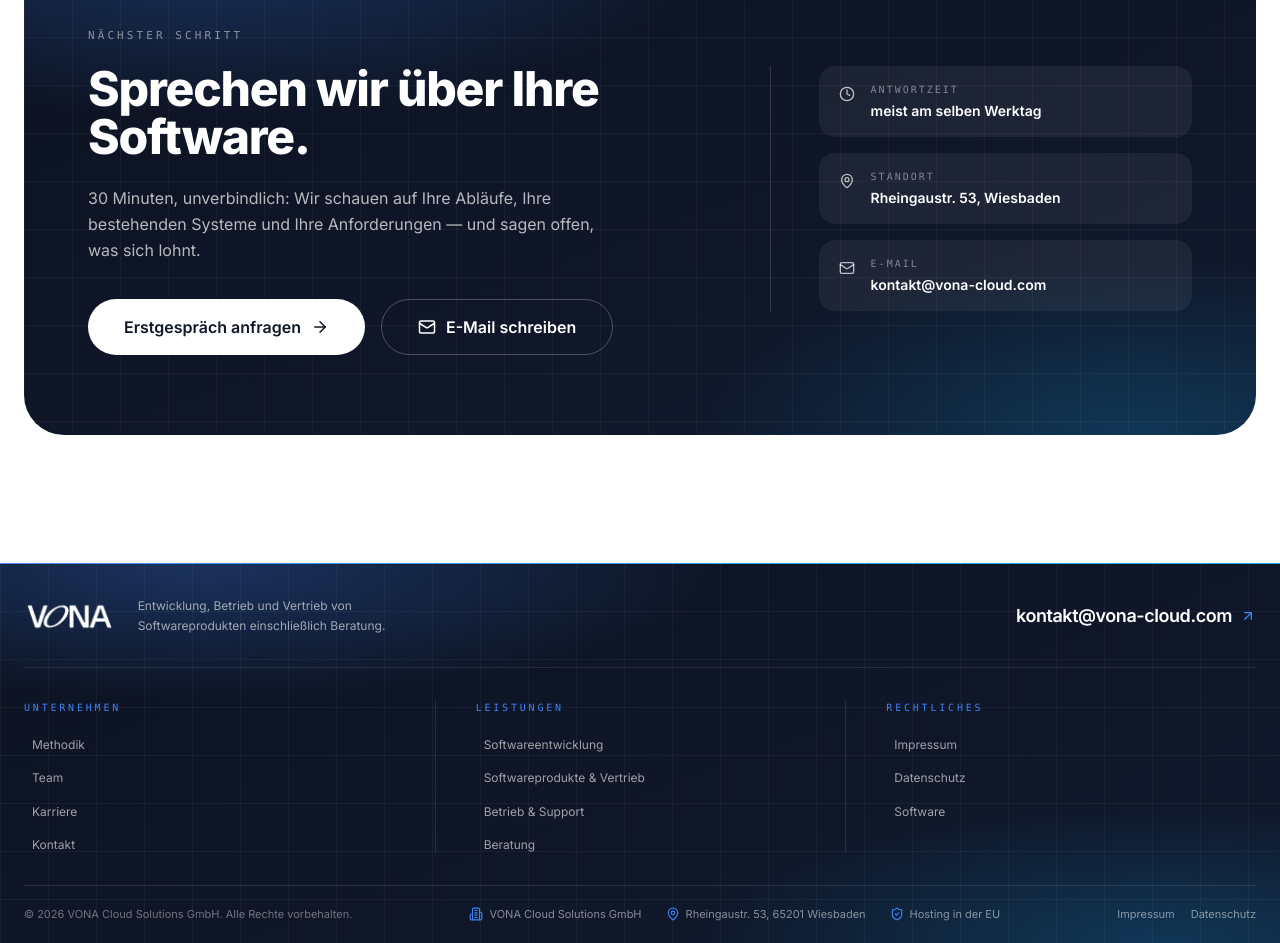
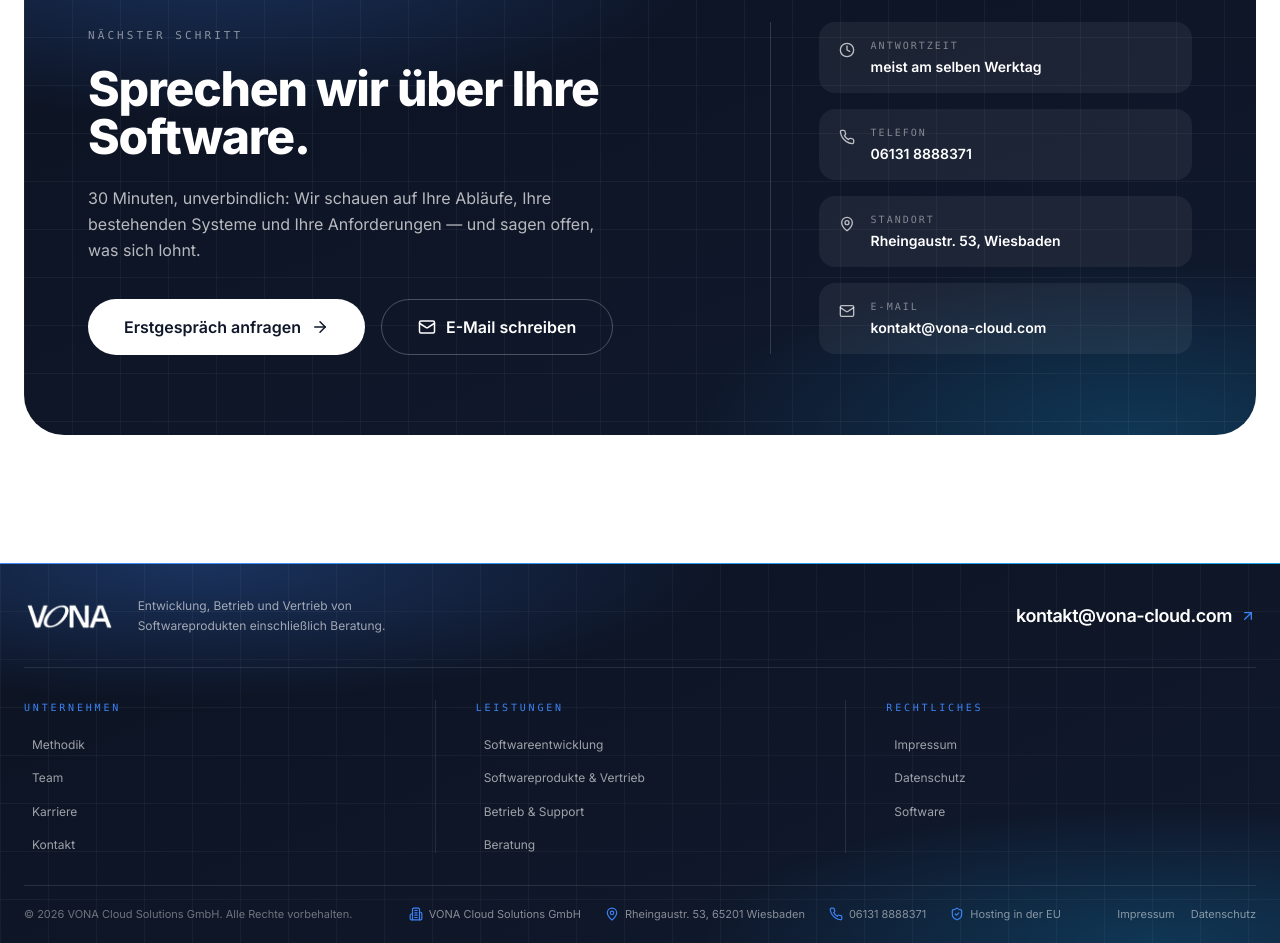
Before and after one commit to darklobster9512/vona-cloud, a React (Vite) app: page /team in a window 1280 px wide. Shown: the part 2200-3143 px from the top of the page. Built offline with nearby package versions, Linux system fonts and the light colour scheme; the HTML template or start-up script is replaced by a standard one.

Commit message:
Changes
Co-authored-by: darklobster9512 <301748244+darklobster9512@users.noreply.github.com>

```diff
--- a/src/components/landing/CTASection.tsx
+++ b/src/components/landing/CTASection.tsx
@@ -1,5 +1,5 @@
 import { Link } from 'react-router-dom';
-import { ArrowRight, Mail, MapPin, Clock } from 'lucide-react';
+import { ArrowRight, Mail, MapPin, Clock, Phone } from 'lucide-react';
 import { useScrollAnimation } from '@/hooks/useScrollAnimation';
 
 const CTASection = () => {
@@ -51,6 +51,7 @@ const CTASection = () => {
             <div className="space-y-4 lg:border-l lg:border-white/15 lg:pl-12">
               {[
                 { icon: Clock, k: 'Antwortzeit', v: 'meist am selben Werktag' },
+                { icon: Phone, k: 'Telefon', v: '06131 8888371' },
                 { icon: MapPin, k: 'Standort', v: 'Rheingaustr. 53, Wiesbaden' },
                 { icon: Mail, k: 'E-Mail', v: 'kontakt@vona-cloud.com' },
               ].map((item) => {
--- a/src/components/landing/Footer.tsx
+++ b/src/components/landing/Footer.tsx
@@ -1,5 +1,5 @@
 import { Link } from 'react-router-dom';
-import { Mail, Building2, MapPin, ArrowUpRight, ShieldCheck } from 'lucide-react';
+import { Mail, Building2, MapPin, ArrowUpRight, ShieldCheck, Phone } from 'lucide-react';
 import Logo from '@/components/Logo';
 
 const columns = [
@@ -104,6 +104,10 @@ const Footer = () => {
                 <MapPin className="h-3.5 w-3.5 text-primary" />
                 Rheingaustr. 53, 65201 Wiesbaden
               </span>
+              <a href="tel:+4961318888371" className="group flex items-center gap-1.5 transition-colors hover:text-white">
+                <Phone className="h-3.5 w-3.5 text-primary" />
+                06131 8888371
+              </a>
               <span className="flex items-center gap-1.5">
                 <ShieldCheck className="h-3.5 w-3.5 text-primary" />
                 Hosting in der EU
--- a/src/pages/Datenschutz.tsx
+++ b/src/pages/Datenschutz.tsx
@@ -24,6 +24,11 @@ const Datenschutz = () => {
             E-Mail:{' '}
             <a href="mailto:kontakt@vona-cloud.com" className="text-primary hover:underline">
               kontakt@vona-cloud.com
+            </a>
+            <br />
+            Telefon:{' '}
+            <a href="tel:+4961318888371" className="text-primary hover:underline">
+              06131 8888371
             </a>
             <br />
             Geschäftsführer: Alexander Seitz
--- a/src/pages/Impressum.tsx
+++ b/src/pages/Impressum.tsx
@@ -51,6 +51,11 @@ const Impressum = () => {
               kontakt@vona-cloud.com
             </a>
             <br />
+            Telefon:{' '}
+            <a href="tel:+4961318888371" className="text-primary hover:underline">
+              06131 8888371
+            </a>
+            <br />
             Website:{' '}
             <a href="https://vona-cloud.com" className="text-primary hover:underline" target="_blank" rel="noopener noreferrer">
               vona-cloud.com
--- a/src/pages/Kontakt.tsx
+++ b/src/pages/Kontakt.tsx
@@ -6,7 +6,7 @@ import { useScrollAnimation } from '@/hooks/useScrollAnimation';
 import { Input } from '@/components/ui/input';
 import { Textarea } from '@/components/ui/textarea';
 import { Label } from '@/components/ui/label';
-import { Mail, Building2, MapPin, Clock, Send } from 'lucide-react';
+import { Mail, Building2, MapPin, Clock, Phone, Send } from 'lucide-react';
 
 const contactInfo = [
   {
@@ -14,6 +14,12 @@ const contactInfo = [
     label: 'E-Mail',
     value: 'kontakt@vona-cloud.com',
     href: 'mailto:kontakt@vona-cloud.com',
+  },
+  {
+    icon: Phone,
+    label: 'Telefon',
+    value: '06131 8888371',
+    href: 'tel:+4961318888371',
   },
   {
     icon: Building2,
```
